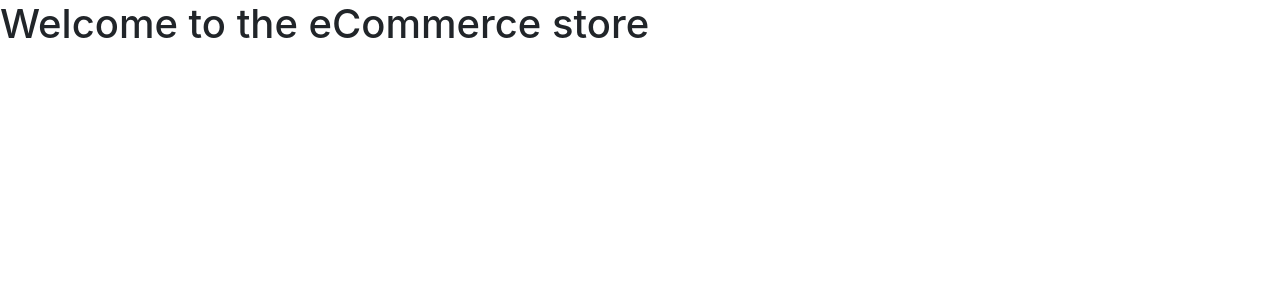
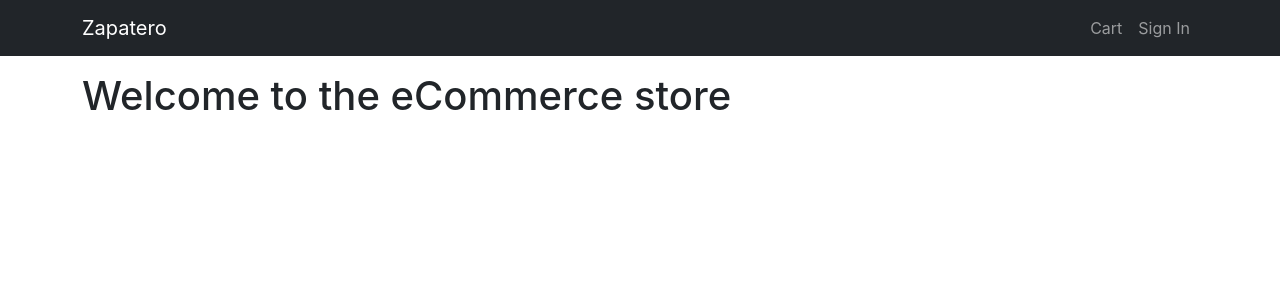
Before and after one commit to ElJefe111944/ecommerce-store, a React (Create React App) app in the folder frontend/: page / in a window 1280 px wide. Shown: the top 300 px of the page. Built offline with nearby package versions, Linux system fonts and the light colour scheme.

Commit message:
Header component revedered in app

```diff
--- a/frontend/src/App.js
+++ b/frontend/src/App.js
@@ -1,8 +1,17 @@
-import React from 'react'
+import { Container } from 'react-bootstrap';
+import Header from "./components/Header";
 
 const App = () => {
   return (
-    <h1>Welcome to the eCommerce store</h1>
+    <>
+      <Header />
+      <main className='py-3'>
+        <Container>
+          <h1>Welcome to the eCommerce store</h1>
+        </Container>
+      </main>
+    </>
+
   )
 }
 
--- a/frontend/src/components/Header.jsx
+++ b/frontend/src/components/Header.jsx
@@ -1,4 +1,4 @@
-import { Nav, Navbar, Container } from 'react-bootstrap/Nav';
+import { Nav, Navbar, Container } from 'react-bootstrap';
 import { FaShoppingCart, FaUser } from "react-icons/fa";
 
 const Header = () => {
```
